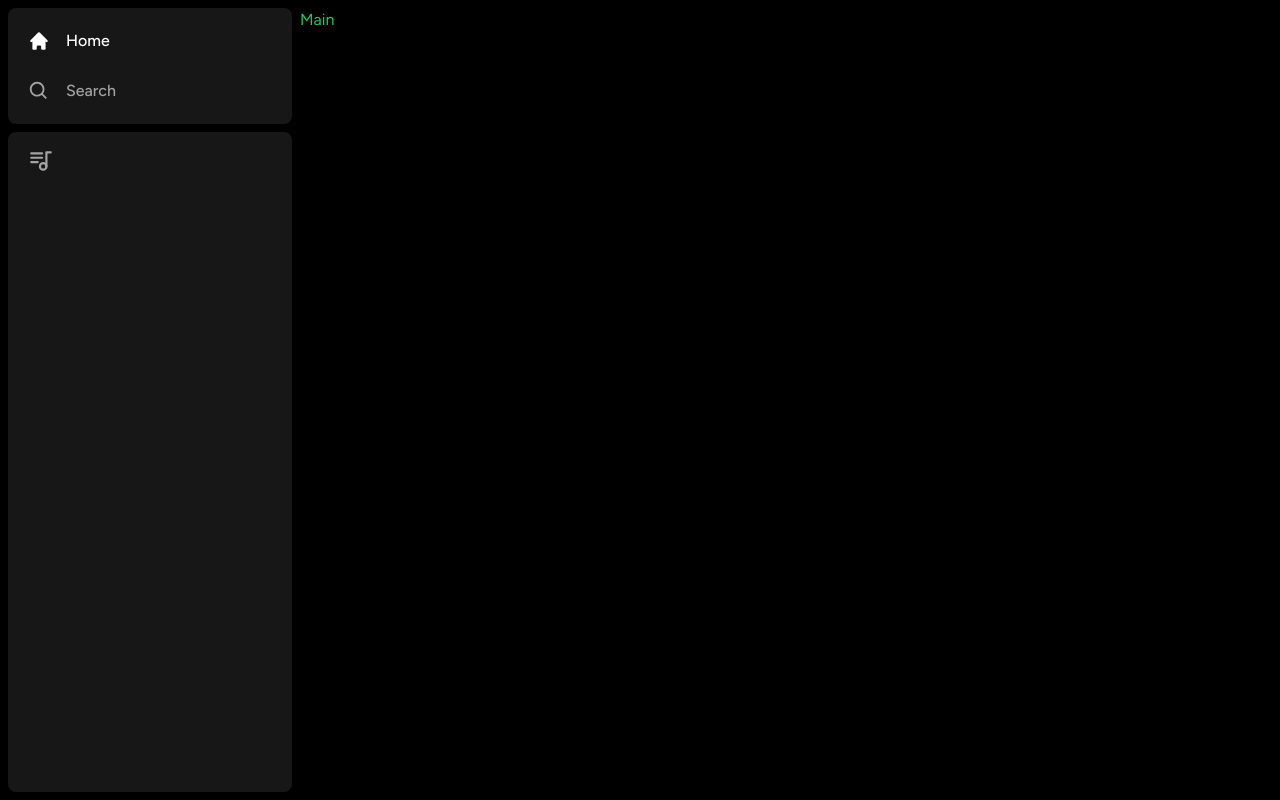
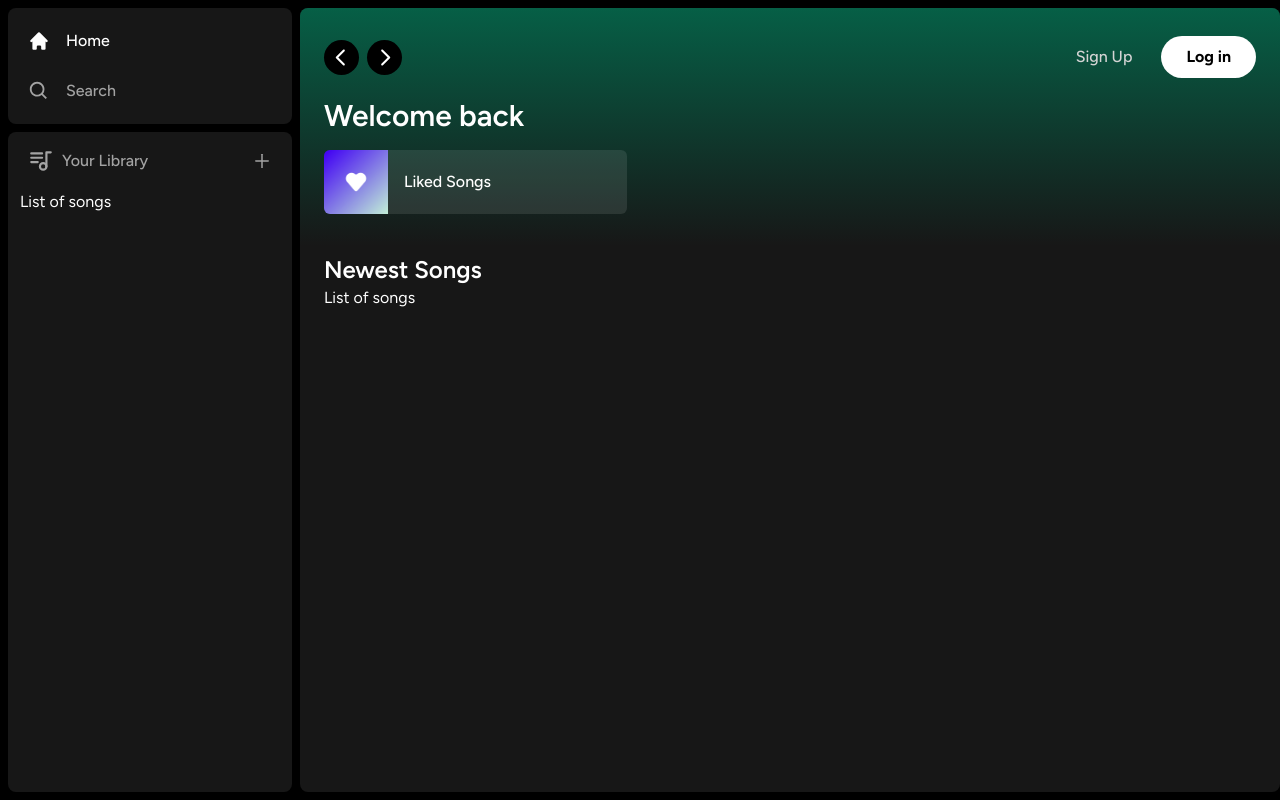
Before and after one commit to larenel/spotifyclone, a Next.js app: page / in a window 1280 px wide. Built offline with nearby package versions, Linux system fonts and the light colour scheme.

Commit message:
layout done

```diff
--- a/app/(site)/page.tsx
+++ b/app/(site)/page.tsx
@@ -1,3 +1,27 @@
+import Header from '@/components/Header'
+import ListItem from '@/components/ListItem'
+
 export default function Home() {
-  return <div className="text-green-500 ">Main</div>
+  return (
+    <div className="bg-neutral-900 rounded-lg h-full w-full overflow-hidden overflow-y-auto">
+      <Header>
+        <div className="mb-2">
+          <h1 className="text-white text-3xl font-semibold">Welcome back</h1>
+          <div className="grid grid-cols-1 sm:grid-cols-2 xl:grid-cols-3 2xl:grid-cols-5 gap-3 mt-4">
+            <ListItem
+              image="/images/liked-songs.png"
+              name="Liked Songs"
+              href="liked"
+            />
+          </div>
+        </div>
+      </Header>
+      <div className="mt-2 mb-7 px-6 ">
+        <div className="flex justify-between items-center">
+          <h1 className="text-white text-2xl font-semibold">Newest Songs</h1>
+        </div>
+        <div>List of songs</div>
+      </div>
+    </div>
+  )
 }
--- /dev/null
+++ b/components/Button.tsx
@@ -0,0 +1,27 @@
+import { forwardRef } from 'react'
+import { twMerge } from 'tailwind-merge'
+
+interface ButtonProps extends React.ButtonHTMLAttributes<HTMLButtonElement> {}
+
+const Button = forwardRef<HTMLButtonElement, ButtonProps>(
+  ({ className, children, disabled, type = 'button', ...props }, ref) => {
+    return (
+      <button
+        type={type}
+        className={twMerge(
+          `w-full rounded-full bg-green-500 border border-transparent p-3 disabled:cursor-not-allowed disabled:opacity-500 text-black font-bold hover:opacity-75 transition`,
+          className
+        )}
+        disabled={disabled}
+        ref={ref}
+        {...props}
+      >
+        {children}
+      </button>
+    )
+  }
+)
+
+Button.displayName = 'Button'
+
+export default Button
--- /dev/null
+++ b/components/Header.tsx
@@ -0,0 +1,76 @@
+'use client'
+
+import { useRouter } from 'next/navigation'
+import { twMerge } from 'tailwind-merge'
+import { RxCaretLeft, RxCaretRight } from 'react-icons/rx'
+import { HiHome } from 'react-icons/hi'
+import { BiSearch } from 'react-icons/bi'
+import Button from './Button'
+
+interface HeaderProps {
+  children: React.ReactNode
+  className?: string
+}
+
+const Header: React.FC<HeaderProps> = ({ children, className }) => {
+  const router = useRouter()
+
+  const handleLogout = () => {}
+
+  return (
+    <div
+      className={twMerge(
+        `
+  h-fit bg-gradient-to-b from-emerald-800 p-6
+  `,
+        className
+      )}
+    >
+      <div className="w-full mb-4 flex items-center justify-between">
+        <div className="hidden md:flex gap-x-2 items-center">
+          <button
+            onClick={() => router.back()}
+            className="rounded-full bg-black items-center justify-center hover:opacity-75 transition"
+          >
+            <RxCaretLeft className="text-white" size={35} />
+          </button>
+          <button
+            onClick={() => router.forward()}
+            className="rounded-full bg-black items-center justify-center hover:opacity-75 transition"
+          >
+            <RxCaretRight className="text-white" size={35} />
+          </button>
+        </div>
+
+        <div className="flex md:hidden gap-x-2 items-center">
+          <button className="rounded-full p-2 bg-white flex items-center justify-center hover:opacity-75 transition">
+            <HiHome className="text-black" size={20} />
+          </button>
+          <button className="rounded-full p-2 bg-white flex items-center justify-center hover:opacity-75 transition">
+            <BiSearch className="text-black" size={20} />
+          </button>
+        </div>
+        <div className="flex justify-between items-center gap-x-4">
+          <>
+            <div>
+              <Button
+                onClick={() => {}}
+                className="bg-transparent text-neutral-300 font-medium"
+              >
+                Sign Up
+              </Button>
+            </div>
+            <div>
+              <Button onClick={() => {}} className="bg-white px-6 py-2 ">
+                Log in
+              </Button>
+            </div>
+          </>
+        </div>
+      </div>
+      {children}
+    </div>
+  )
+}
+
+export default Header
--- a/components/Library.tsx
+++ b/components/Library.tsx
@@ -1,5 +1,6 @@
 'use client'
 import { TbPlaylist } from 'react-icons/tb'
+import { AiOutlinePlus } from 'react-icons/ai'
 
 const Library = () => {
   const onClick = () => {}
@@ -9,8 +10,15 @@
       <div className="flex items-center justify-between px-5 pt-4">
         <div className="inline-flex items-center gap-x-2">
           <TbPlaylist size={26} className="text-neutral-400" />
+          <p className="text-neutral-400 font-medium text-md">Your Library</p>
         </div>
+        <AiOutlinePlus
+          onClick={onClick}
+          size={20}
+          className="text-neutral-400 cursor-pointer hover:text-white transition"
+        />
       </div>
+      <div className="flex-col flex gap-y-2 mt-4 px-3">List of songs</div>
     </div>
   )
 }
--- /dev/null
+++ b/components/ListItem.tsx
@@ -0,0 +1,35 @@
+'use client'
+
+import Image from 'next/image'
+import { useRouter } from 'next/navigation'
+import { FaPlay } from 'react-icons/fa'
+
+interface ListItemProps {
+  image: string
+  name: string
+  href: string
+}
+const ListItem: React.FC<ListItemProps> = ({ image, name, href }) => {
+  const router = useRouter()
+  const onClick = () => {
+    // add auth before push
+    router.push(href)
+  }
+
+  return (
+    <button
+      onClick={onClick}
+      className="relative group flex items-center rounded-md overflow-hidden gap-x-4 bg-neutral-100/10 hover:bg-neutral-100/20 transition pr-4"
+    >
+      <div className="relative min-h-[64px] min-w-[64px]">
+        <Image className="object-cover" fill src={image} alt="liked-image" />
+      </div>
+      <p className="font-medium truncate py-5">{name}</p>
+      <div className="absolute transition opacity-0 rounded-full flex items-center justify-center bg-green-500 p-4 drop-shadow-md right-5 group-hover:opacity-100 hover:scale-110">
+        <FaPlay className="text-black" />
+      </div>
+    </button>
+  )
+}
+
+export default ListItem
```
Also changed, not shown: public/images/liked-songs.png (added).
